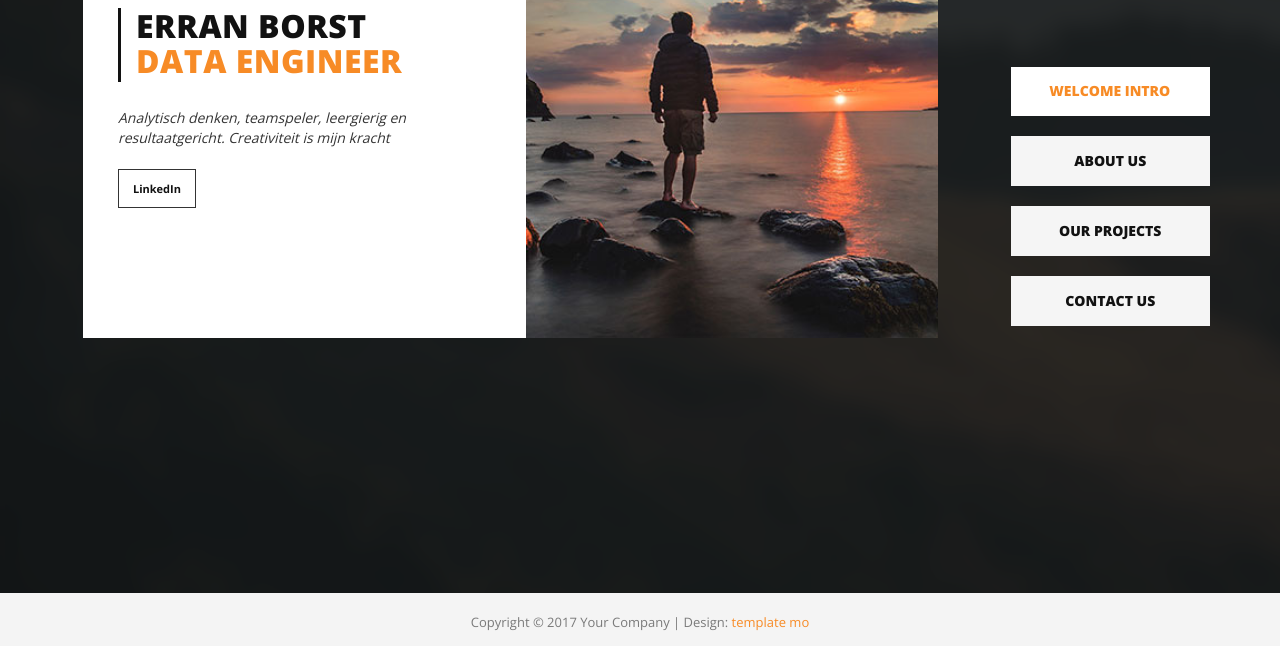
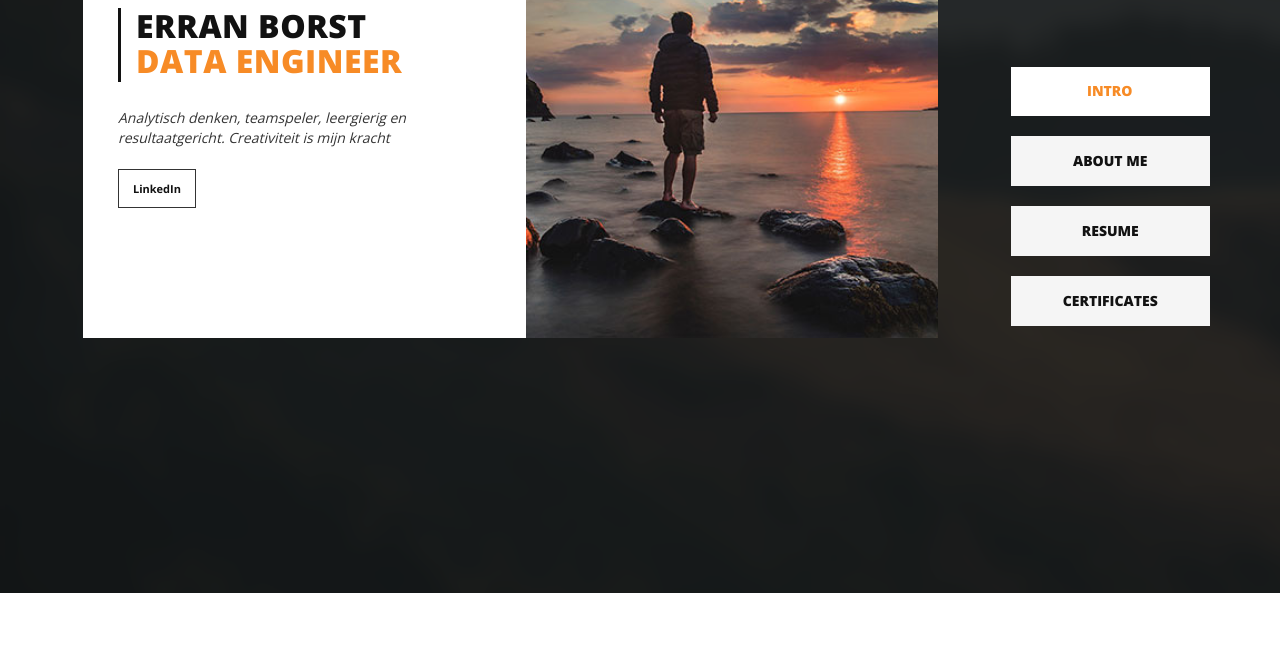
Before and after one commit to ErranB/ErranB, a plain HTML site: page index.html in a window 1280 px wide. Shown: the part 339-985 px from the top of the page. After the commit the page ends 932 px from the top, so only its background shows below. Drawn offline with nearby package versions, Linux system fonts and the light colour scheme.

Commit message:
Delete footer

```diff
--- a/index.html
+++ b/index.html
@@ -56,10 +56,10 @@
 
                         <ul class="resp-tabs-list hor_1">
                             <a href="index.html"><div class="logo"><img src="img/logo.png"></div></a>
-                            <li class="tabs-1" data-tab-name="profile"><span class="tabs-text">Welcome Intro</span></li>
-                            <li class="tabs-2" data-tab-name="resume"><span class="tabs-text">About Us</span></li>
-                            <li class="tabs-3" data-tab-name="portfolio"><span class="tabs-text">Our Projects</span></li>
-                            <li class="tabs-4" data-tab-name="contact"><span class="tabs-text">Contact Us</span></li>
+                            <li class="tabs-1" data-tab-name="profile"><span class="tabs-text">Intro</span></li>
+                            <li class="tabs-2" data-tab-name="resume"><span class="tabs-text">About me</span></li>
+                            <li class="tabs-3" data-tab-name="portfolio"><span class="tabs-text">Resume</span></li>
+                            <li class="tabs-4" data-tab-name="contact"><span class="tabs-text">Certificates</span></li>
                         </ul>
 
                         <div class="resp-tabs-container hor_1 tabs_scroll">
@@ -274,17 +274,6 @@
         </div>
 
     </section>
-    <!-- End HorizontalTab style 6 -->
-
-
-    <footer>
-        <p>
-            Copyright &copy; 2017 Your Company
-
-            | Design: <a href="http://www.templatemo.com" target="_parent"><em>template mo</em></a>
-        </p>
-    </footer>
-    </div> <!-- /container -->
 
     <script src="//ajax.googleapis.com/ajax/libs/jquery/1.11.2/jquery.min.js"></script>
     <script>window.jQuery || document.write('<script src="js/vendor/jquery-1.11.2.min.js"><\/script>')</script>
```
